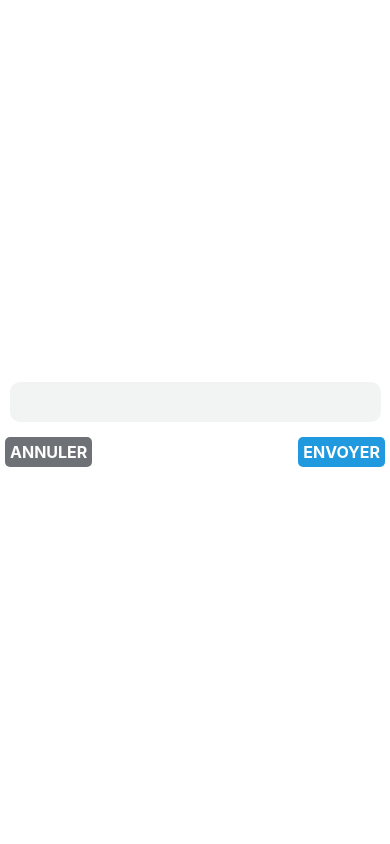
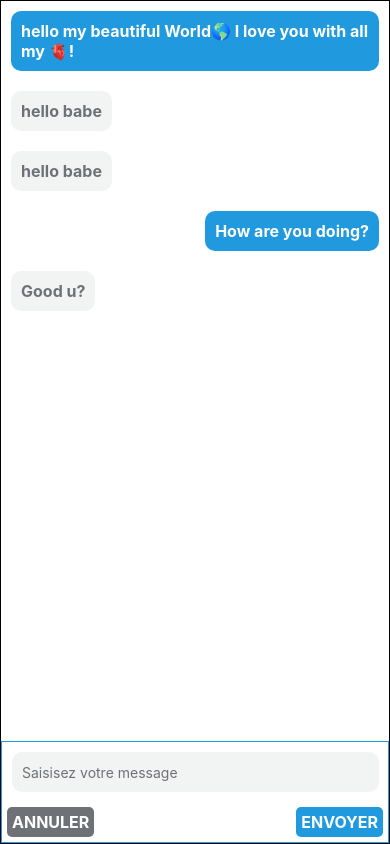
Before and after one commit to thebenoit/labo5, a React Native app: screen / in a window 390 px wide. Built offline with nearby package versions, Linux system fonts and the light colour scheme.

Commit message:
ajout des textes

```diff
--- a/App.js
+++ b/App.js
@@ -1,5 +1,14 @@
 import { StatusBar } from "expo-status-bar";
-import { StyleSheet, Text, TouchableOpacity, View,TextInput } from "react-native";
+import { useState } from "react";
+import {
+  StyleSheet,
+  Text,
+  TouchableOpacity,
+  View,
+  TextInput,
+  ScrollView,
+} from "react-native";
+//import { ScrollView } from "react-native-web";
 //import { TextInput } from "react-native-web";
 import { Colors } from "react-native/Libraries/NewAppScreen";
 
@@ -20,32 +29,75 @@ const ButtonBox = () => {
   );
 };
 
+const Message = ({ fromYou, text, id }) => {
+  //si fromYou = true
+  if (fromYou === true) {
+    return (
+      //retourne ce texte avec le style messageFromYou
+      //flex-end permet que le message soit à droite
+      <View style={[styles.messageContainer, { alignItems: "flex-end" }]}>
+        <Text style={styles.messageFromYou}>{text}</Text>
+      </View>
+    );
+  } else {
+    //sinon
+    return (
+      //retourne ce texte avec le style messageFromOther
+      //flex-start permet que le message soit à gauche
+      <View style={[styles.messageContainer, { alignItems: "flex-start" }]}>
+        <Text style={styles.messageFromOther}>{text}</Text>
+      </View>
+    );
+  }
+};
 const NewMessage = () => {
-
-  return(
-    <View style={styles.container}>
-    <TextInput style={styles.inputStyle}/>
-    <ButtonBox/>
+  return (
+    <View style={styles.newMessageContainer}>
+      <TextInput style={styles.inputStyle} value="Saisisez votre message" />
+      <ButtonBox />
     </View>
-
-  )
-}
+  );
+};
 
 export default function App() {
-  return <NewMessage/>;
+  const [fromYou, setFromYou] = useState(true);
+  const [messageText, setMessageText] = useState("");
+
+  return (
+    <View style={styles.container}>
+      <ScrollView>
+        <Message
+          fromYou={true}
+          text="hello my beautiful World🌎 I love you with all my 🫀!"
+        />
+        <Message fromYou={!true} text="hello babe" />
+        <Message fromYou={!true} text="hello babe" />
+        <Message fromYou={true} text="How are you doing?" />
+        <Message fromYou={!true} text="Good u?" />
+
+      </ScrollView>
+      <NewMessage />
+    </View>
+  );
 }
 
 const styles = StyleSheet.create({
   container: {
     flex: 1,
+    borderWidth: 1,
     backgroundColor: "#fff",
+
     //alignItems: "center",
     justifyContent: "center",
+  },
+  newMessageContainer: {
+    borderWidth: 1,
+    borderColor: "#2199de",
   },
   buttonContainer: {
     flexDirection: "row",
     justifyContent: "space-between",
-   alignItems:'flex-end',
+    alignItems: "flex-end",
   },
   buttonStyle: {
     borderRadius: 5,
@@ -60,13 +112,32 @@ const styles = StyleSheet.create({
     fontSize: 16,
     textAlign: "center",
   },
-  inputStyle:{
-    backgroundColor: '#f2f3f3',
+  inputStyle: {
+    color: "#6e7276",
+    backgroundColor: "#f2f3f3",
     borderRadius: 10,
     padding: 10,
     margin: 10,
-    width: '95%',
+    width: "95%",
     height: 40,
-
+  },
+  messageContainer: {},
+  messageFromYou: {
+    color: "white",
+    backgroundColor: "#2199de",
+    padding: 10,
+    margin: 10,
+    borderRadius: 10,
+    fontWeight: "bold",
+    fontSize: 16,
+  },
+  messageFromOther: {
+    color: "#6e7276",
+    backgroundColor: "#f2f3f3",
+    padding: 10,
+    margin: 10,
+    borderRadius: 10,
+    fontWeight: "bold",
+    fontSize: 16,
   },
 });
```
